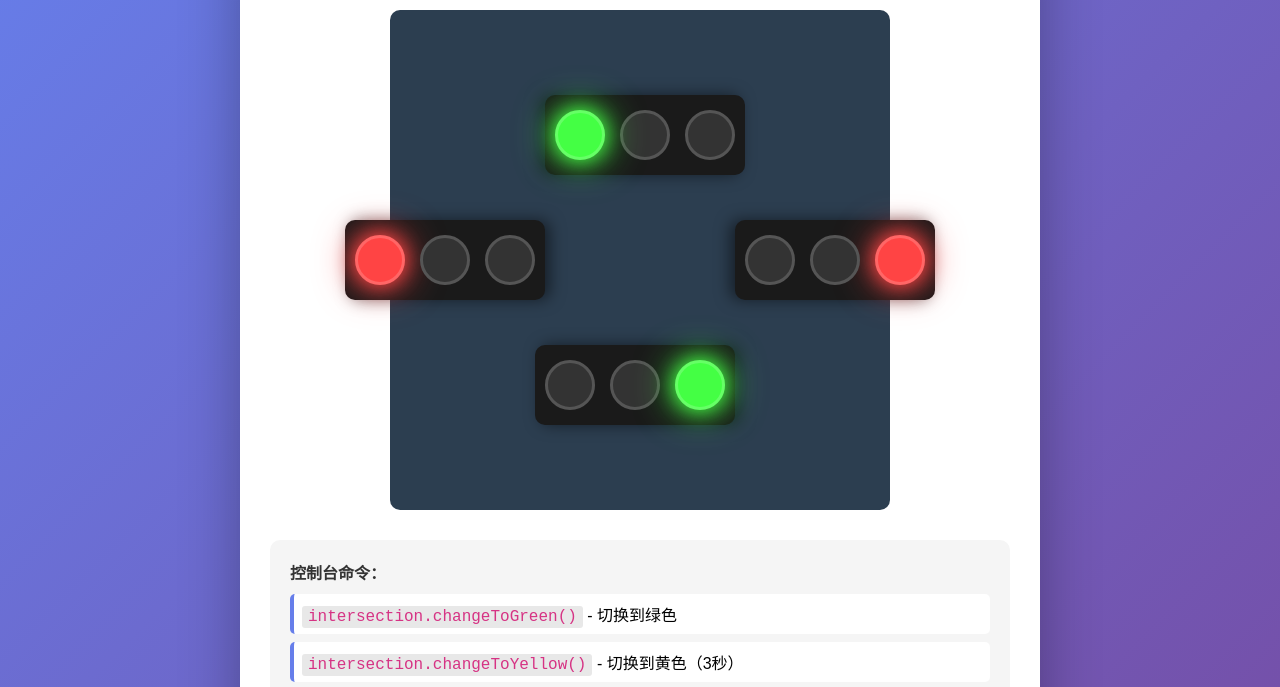
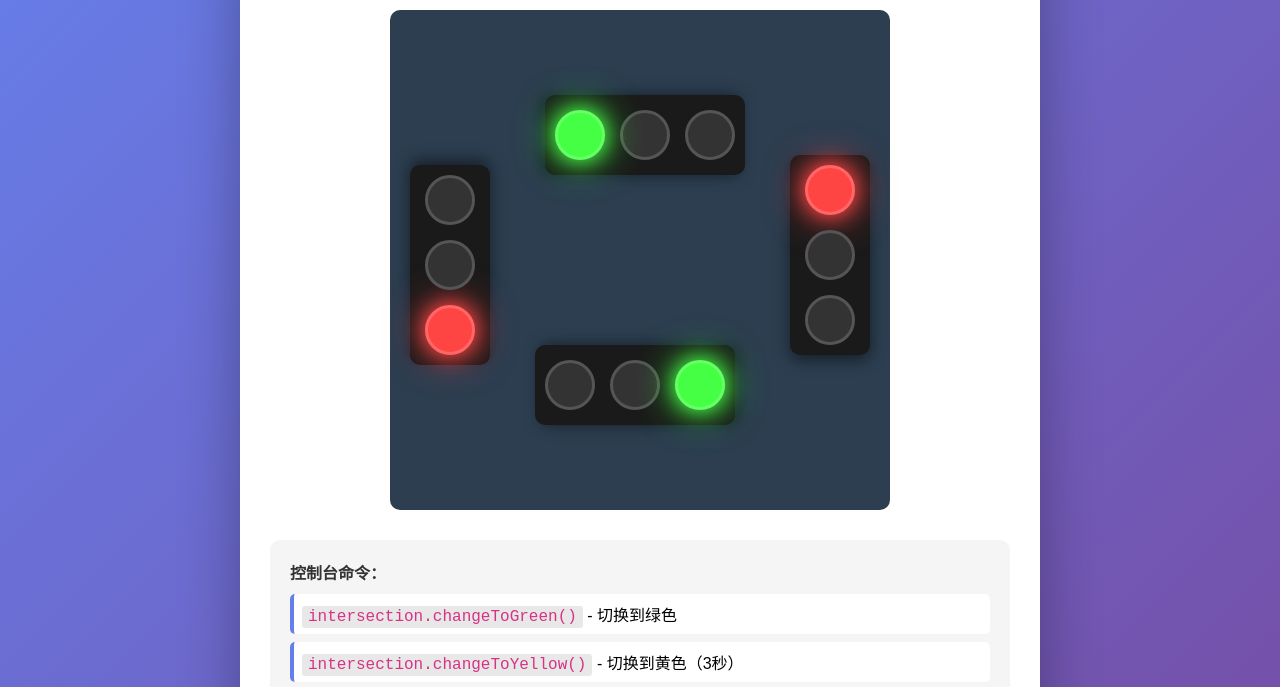
Before and after one commit to vcc0827/trafficlights, a plain HTML site: page index.html in a window 1280 px wide. Shown: the part 110-797 px from the top of the page. Drawn offline with Linux system fonts and the light colour scheme.

Commit message:
style opt

```diff
--- a/style.css
+++ b/style.css
@@ -65,13 +65,13 @@ h1 {
 .road.east {
     right: 20px;
     top: 50%;
-    transform: translateY(-50%) rotate(90deg);
+    transform: translateY(-50%) rotate(0deg);
 }
 
 .road.west {
     left: 20px;
     top: 50%;
-    transform: translateY(-50%) rotate(-90deg);
+    transform: translateY(-50%) rotate(-180deg);
 }
 
 .traffic-light {
```
